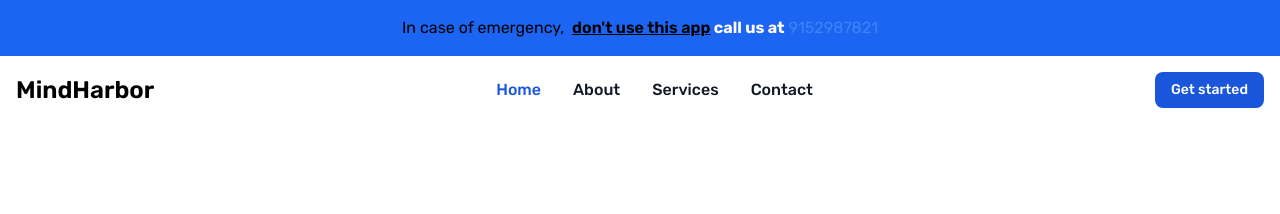
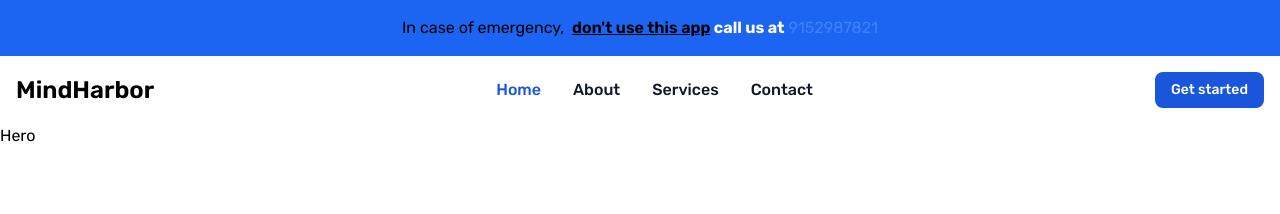
Before and after one commit to saha-sagnik/Mental-Health, a React (Vite) app in the folder client/: page / in a window 1280 px wide. Shown: the top 214 px of the page. Built offline with nearby package versions, Linux system fonts and the light colour scheme.

Commit message:
new commit

```diff
--- a/client/src/App.jsx
+++ b/client/src/App.jsx
@@ -4,6 +4,7 @@ import Navbar from "./components/Navbar";
 import Login from './components/Login';
 import Help from "./components/Help";
 import SignUp from "./components/SignUp";
+import Hero from "./components/Hero";
 
 function App() {
   return (
@@ -22,6 +23,7 @@ function HomePage() {
     <>
       <Help />
       <Navbar />
+      <Hero/>
     </>
   );
 }
--- /dev/null
+++ b/client/src/components/Hero.jsx
@@ -0,0 +1,9 @@
+import React from 'react'
+
+const Hero = () => {
+  return (
+    <div>Hero</div>
+  )
+}
+
+export default Hero
```
